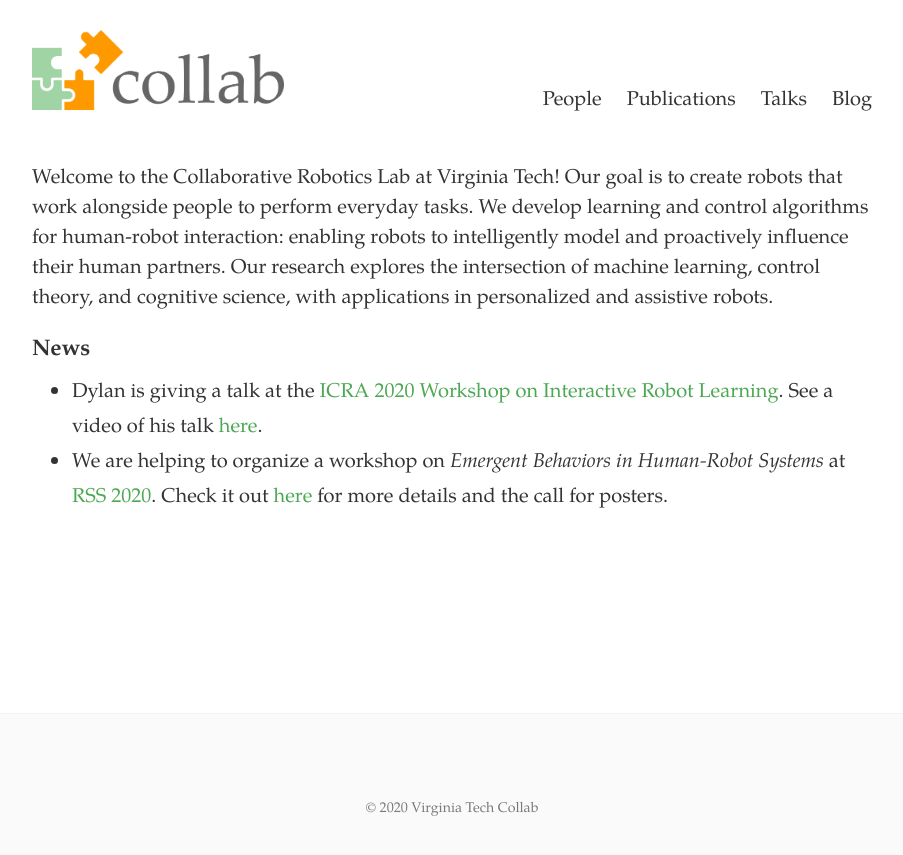
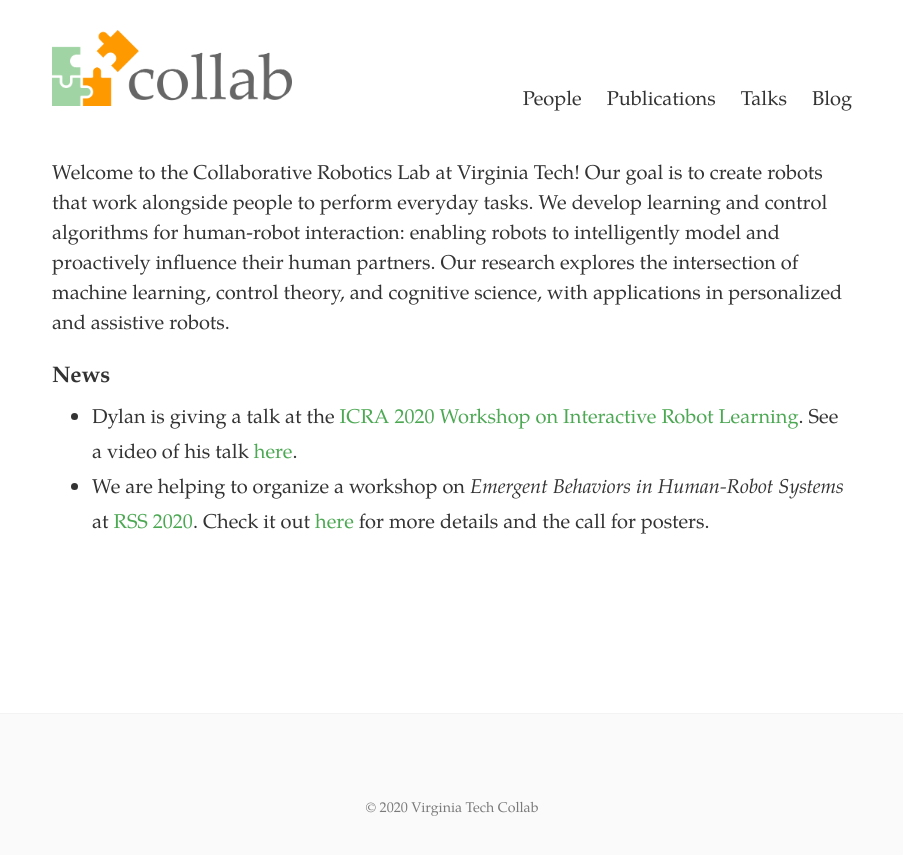
Before and after one commit to VT-Collab/vt-collab.github.io, a Jekyll site: the page built from index.html, in a window 1280 px wide. Shown: the top 855 px of the page, without its empty margins (188-1091 px from the left). Built offline with Jekyll 4.4.1, drawn with Linux system fonts in a browser that asks for light colours.

Commit message:
changing page width

```diff
--- a/_data/news.yml
+++ b/_data/news.yml
@@ -1,3 +1,5 @@
+
+
 - text: "Dylan is giving a talk at the <a href=\"https://sites.google.com/view/wirl-icra2020\">ICRA 2020 Workshop on Interactive Robot Learning</a>. See a video of his talk <a href=\"https://youtu.be/XQEvjbQ2Fm0\">here</a>."
 
 - text: "We are helping to organize a workshop on <i>Emergent Behaviors in Human-Robot Systems</i> at <a href=\"https://roboticsconference.org\">RSS 2020</a>. Check it out <a href=\"http://iliad.stanford.edu/rss-workshop\">here</a> for more details and the call for posters."
--- a/_sass/_variables.scss
+++ b/_sass/_variables.scss
@@ -24,7 +24,7 @@ $h1-responsive-max: 3.84rem !default;
 $abbr-border-bottom: 1px black dotted;
 
 // Page width
-$measure-width: 42rem !default;
+$measure-width: 40rem !default;
 
 // Viewport widths
 $viewport-small: 32em;
```
